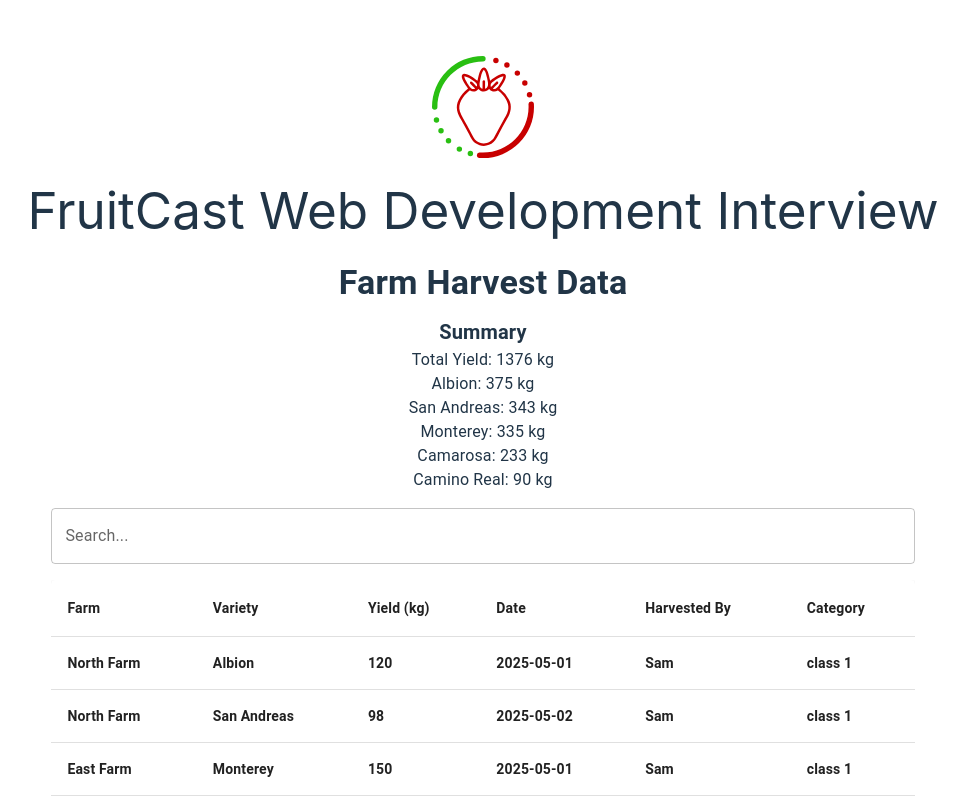
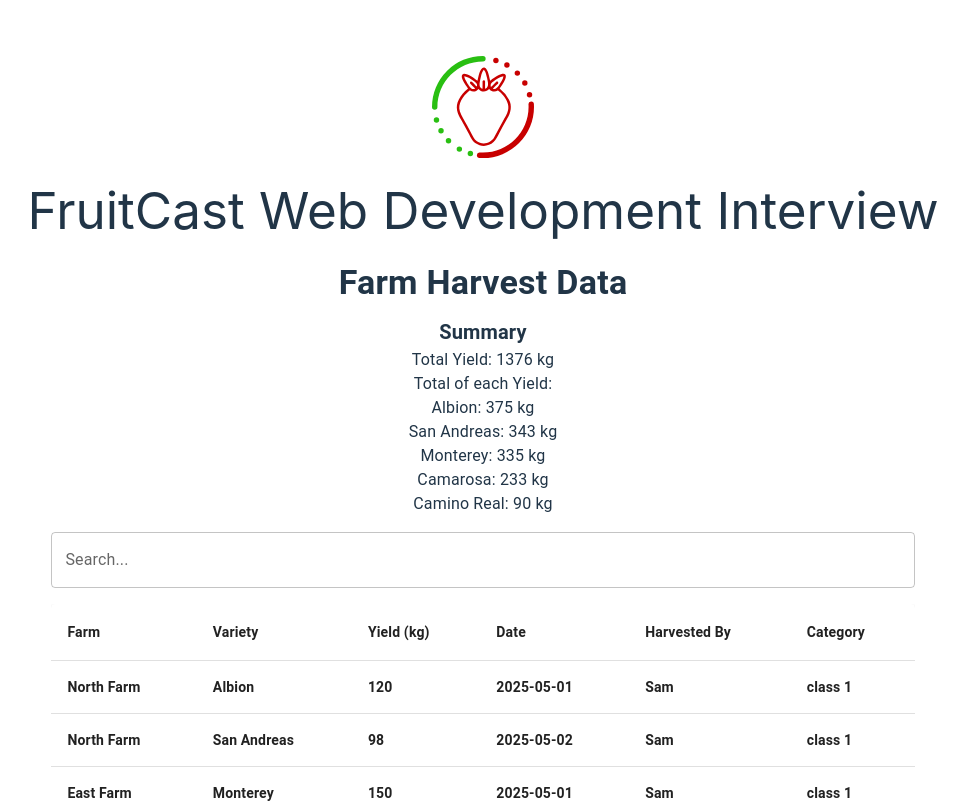
Before and after one commit to MingJae92/farming-data-visualisation, a React (Vite) app: page / in a window 1280 px wide. Shown: the top 803 px of the page, without its empty margins (157-1125 px from the left). Built offline with nearby package versions, Linux system fonts and the light colour scheme.

Commit message:
Components reformatted

```diff
--- a/src/components/summaries/summaries.jsx
+++ b/src/components/summaries/summaries.jsx
@@ -25,7 +25,10 @@ export default function Summaries() {
 
   // Filter farm data using regex directly in the filter method
   const filterFarmData = Array.from(data).filter((row) => {
-    const regex = new RegExp(query.replace(/[.*+?^=!:${}()|\[\]\/\\]/g, "\\$&"), "i");
+    const regex = new RegExp(
+      query.replace(/[.*+?^=!:${}()|\[\]\/\\]/g, "\\$&"),
+      "i"
+    );
 
     // Check if any field in the row matches the regex
     return Object.values({
@@ -36,6 +39,12 @@ export default function Summaries() {
       harvestedBy: row.harvestedBy || "",
     }).some((value) => regex.test(value.toString()));
   });
+
+  const totalYield = filterFarmData.reduce((acc, curr) => acc + curr.yield, 0);
+  const yieldByVariety = filterFarmData.reduce((acc, curr) => {
+    acc[curr.variety] = (acc[curr.variety] || 0) + curr.yield;
+    return acc;
+  }, {});
 
   if (isLoading) {
     return (
@@ -59,12 +68,6 @@ export default function Summaries() {
     );
   }
 
-  const totalYield = data.reduce((acc, curr) => acc + curr.yield, 0);
-  const yieldByVariety = data.reduce((acc, curr) => {
-    acc[curr.variety] = (acc[curr.variety] || 0) + curr.yield;
-    return acc;
-  }, {});
-
   return (
     <StyledContainer component="section">
       <StyledTitle variant="h4" gutterBottom component="h1">
@@ -76,16 +79,19 @@ export default function Summaries() {
           Summary
         </StyledTitle>
         <Typography>Total Yield: {totalYield} kg</Typography>
-        {Object.entries(yieldByVariety).map(([variety, yieldAmount]) => (
-          <Typography key={variety}>
-            {variety}: {yieldAmount} kg
-          </Typography>
-        ))}
+        <Typography>
+          Total of each Yield:
+          {Object.entries(yieldByVariety).map(([variety, yieldAmount]) => (
+            <Typography key={variety}>
+              {variety}: {yieldAmount} kg
+            </Typography>
+          ))}
+        </Typography>
       </StyledSummarySection>
 
       <Searchbar query={query} setQuery={setQuery} />
 
-      {filterFarmData.length === 0 ? (
+      {filterFarmData.length === 0 && query ? (
         <StyledTitle align="center" variant="h6" color="error">
           No search results found
         </StyledTitle>
```
